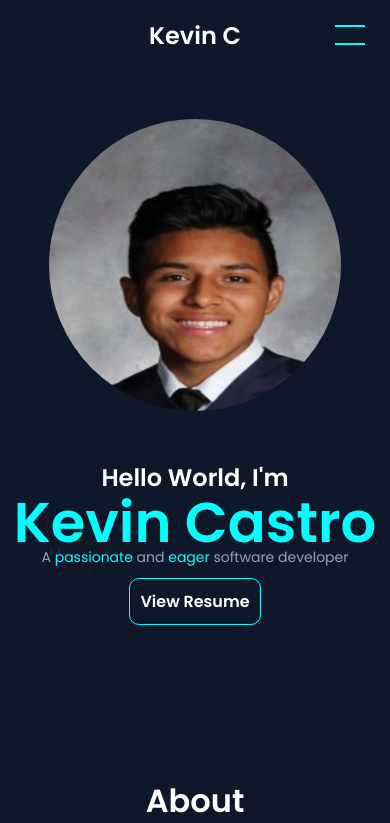
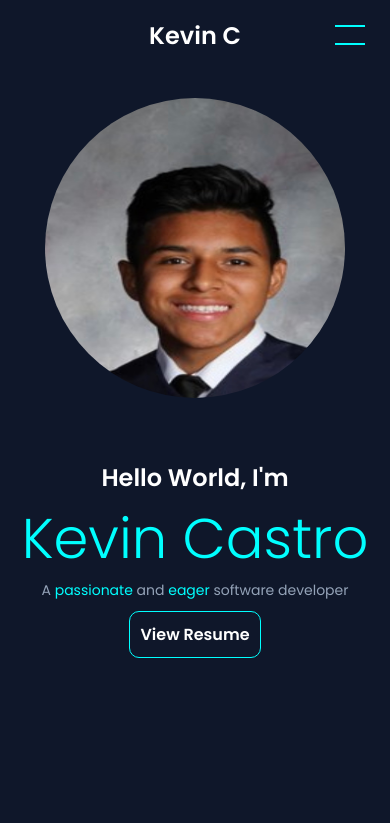
Before and after one commit to kevincas01/portfolio, a React (Create React App) app: page / in a window 390 px wide. Shown: the top 823 px of the page. Built offline with nearby package versions, Linux system fonts and the light colour scheme; the HTML template or start-up script is replaced by a standard one.

Commit message:
Profile name animation

```diff
--- a/src/Components/Profile.js
+++ b/src/Components/Profile.js
@@ -1,4 +1,4 @@
-import React from "react";
+import React, { useEffect } from "react";
 import "../Styles/profile.css";
 const Profile = () => {
   const [headerTitle, setHeaderTitle] = React.useState("");
@@ -34,6 +34,47 @@ const Profile = () => {
     };
   }, [title, name]);
 
+  useEffect(() => {
+    if (headerName != name) return;
+    const spans = document.querySelectorAll(".hover-text span");
+    spans.forEach((span) => {
+      span.addEventListener("mouseenter", function () {
+        this.style.fontWeight = "700";
+        this.style.color = "rgb(255, 255, 255)";
+
+        const leftNeighbor = this.previousElementSibling;
+        const rightNeighbor = this.nextElementSibling;
+
+        if (leftNeighbor) {
+          leftNeighbor.style.fontWeight = "500";
+          leftNeighbor.style.color = "rgb(191,255,255)";
+        }
+        if (rightNeighbor) {
+          rightNeighbor.style.fontWeight = "500";
+          rightNeighbor.style.color = "rgb(191,255,255)";
+        }
+      });
+
+      span.addEventListener("mouseleave", function () {
+        this.style.fontWeight = "300";
+        this.style.color = "cyan";
+
+        const leftNeighbor = this.previousElementSibling;
+        const rightNeighbor = this.nextElementSibling;
+
+        if (leftNeighbor) {
+          leftNeighbor.style.fontWeight = "300";
+          leftNeighbor.style.color = "cyan";
+        }
+
+        if (rightNeighbor) {
+          rightNeighbor.style.fontWeight = "300";
+          rightNeighbor.style.color = "cyan";
+        }
+      });
+    });
+  }, [headerName]);
+
   return (
     <>
       <div className="profile">
@@ -46,7 +87,18 @@ const Profile = () => {
         </div>
         <div className="profile-content">
           <h3 className="profile-greeting">{headerTitle} </h3>
-          <h1 className="profile-name">{headerName}</h1>
+          <h1 className="profile-name hover-text">
+            {headerName.split("").map((child, idx) => (
+              <span
+                style={{
+                  transition: "0.35s font-weight, 0.35s color",
+                }}
+                key={idx}
+              >
+                {child}
+              </span>
+            ))}
+          </h1>
           {showHeader && (
             <div className="hidden-content">
               <p>
@@ -63,25 +115,11 @@ const Profile = () => {
                 >
                   View Resume
                 </button>
-
               </div>
             </div>
           )}
         </div>
       </div>
-      {/* <div
-        className="view-more"
-        onClick={() =>
-          aboutRef.current.scrollIntoView({
-            behavior: "smooth",
-            block: "start",
-            blockOffset: 70,
-            inline: "nearest",
-          })
-        }
-      >
-        View More
-      </div> */}
     </>
   );
 };
--- a/src/Styles/profile.css
+++ b/src/Styles/profile.css
@@ -1,4 +1,4 @@
-.profile{
+.profile {
   display: flex;
   height: calc(100vh - var(--navbar-height) - var(--view-more-height));
 
@@ -7,52 +7,50 @@
   text-align: center;
 }
 
-  .profile-content{
-
+.profile-content {
   display: flex;
   flex-direction: column;
   margin: 0;
-    width:50%;
-    height:500px;
+  width: 50%;
+  height: 500px;
   position: relative;
 }
 
- h1.profile-name::after{
-  all:unset
+h1.profile-name::after {
+  all: unset;
 }
 
 .profile-headshot {
   display: flex;
 }
 
-.profile-greeting{
+.profile-greeting {
   z-index: 5;
   position: absolute;
-    top:25%;
+  top: 25%;
   left: 50%;
   width: 500px;
   transform: translateX(-50%);
   font-size: 1.5rem;
-
 }
-.profile-name{
+.profile-name {
   color: cyan;
   z-index: 5;
   position: absolute;
 
   padding: 0;
-    top:30%;
+  top: 30%;
   left: 50%;
   width: 500px;
   transform: translateX(-50%);
 
-    font-size: 3.5rem;
-    font-weight: bold;
+  font-size: 4.5rem;
+  font-weight: 300;
 }
-  .hidden-content{
+.hidden-content {
   z-index: 5;
   position: absolute;
-    top:45%;
+  top: 50%;
   left: 50%;
   width: 75%;
   transform: translateX(-50%);
@@ -69,208 +67,78 @@
   }
 }
 
-
-#photo{
+#photo {
   border-radius: 50%;
-    height:30vw;
-    width:30vw;
+  height: 30vw;
+  width: 30vw;
   max-width: 400px;
   max-height: 400px;
   min-width: 200px;
   min-height: 200px;
 }
 
-  .profile-buttons{
+.profile-buttons {
   display: flex;
   justify-content: center;
-    gap:10px;
-    margin-top:10px;
-
+  gap: 10px;
+  margin-top: 10px;
 }
-  .profile-button{
-    padding:10px;
+.profile-button {
+  padding: 10px;
   font-weight: bold;
 }
 
-  .view-more{
+.view-more {
   height: var(--view-more-height);
   color: rgb(93, 93, 93);
   font-size: 25px;
 }
 
-
-
-
-  @media screen  and (max-width:830px){
-    .profile{
+@media screen and (max-width: 830px) {
+  .profile {
     flex-direction: column;
 
     justify-content: space-around;
     align-items: center;
     padding: 0;
-      margin:0;
+    margin: 0;
   }
 
-    .profile-headshot{
+  .profile-headshot {
     height: 40%;
     display: flex;
     justify-content: center;
     align-items: center;
   }
-    .profile-headshot #photo{
-      height:40vw;
-      width:40vw;
+  .profile-headshot #photo {
+    min-height: 300px;
+    min-width: 300px;
+    height: 40vw;
+    width: 40vw;
   }
 
-    .profile-greeting{
-        top:0%;
+  .profile-greeting {
+    top: 0%;
     width: 100%;
   }
-    .profile-name{
-        top:10%;
+  .profile-name {
+    top: 15%;
     width: 100%;
     line-height: 1.2;
+
+    font-size: 3.5rem;
   }
-    .hidden-content{
-        top:30%;
+  .hidden-content {
+    top: 40%;
     width: 100%;
   }
 
-    .profile-content{
-
+  .profile-content {
     display: flex;
 
     flex-direction: column;
     justify-content: center;
     width: 100%;
     height: 300px;
-
-    }
-
-}
-@media screen  and (min-height:1024px) and (min-width:768px){
-
-
-    .profile{
-        flex-direction: column;
-
-        justify-content: space-around;
-        align-items: center;
-        padding: 0;
-        margin:0;
-      }
-
-      .profile-headshot{
-        height: 40%;
-        display: flex;
-        justify-content: center;
-        align-items: center;
-    }
-    .profile-content{
-        width: 100%;
-        height: 50%;
-    }
-    .profile-greeting{
-        top:0%;
-        font-size: 4em;
-    }
-    .profile-name{
-        top:15%;
-        font-size: 8em;
-        line-height: .95;
-        width:60%;
-    }
-    .hidden-content{
-        top:65%;
-    }
-    .hidden-content p{
-        font-size: 2em;
-    }
-
-
-      .profile-button  {
-        font-size: 2em;
-        border: 3px cyan solid;
-
-      }
-
-
-}
-
-@media screen  and (min-height:1180px) and (min-width:768px){
-
-    .profile-name{
-        top:15%;
-
-    }
-    .hidden-content{
-        top:60%;
-    }
-
-
-}
-
-@media screen and (min-height:1366px) and (min-width:768px){
-
-    .profile-headshot #photo{
-        width: 400px;
-        height: 400px;
-
-    }
-    .profile-name{
-        top:15%;
-        width:45%;
-    }
-    .hidden-content{
-        top:55%;
-    }
-
-
-}
-
-@media screen  and  (max-height: 740px) and (max-width: 360px) {
-
-    .profile-name{
-        font-size: 3.3rem;
-
   }
 }
-
-@media screen  and  (max-height: 932px) and (max-width: 430px) {
-
-    .profile-headshot{
-        height: 400px;
-        width: 100%;
-
-    }
-    .profile-headshot #photo{
-        height:75vw;
-        width:75vw;
-    }
-
-    .hidden-content{
-        top:30%;
-        width: 100%;
-    }
-
-    .profile{
-        height: calc(95vh - var(--navbar-height) - var(--view-more-height));
-
-    }
-}
-
-
-
-@media screen  and (max-height:667px)  and (max-width: 430px) {
-
-    .profile-headshot{
-        height: 45vh;
-        width: 100%;
-    }
-
-    .hidden-content{
-        top:30%;
-        width: 100%;
-    }
-
-}
```
Lines whose indentation alone changed are shown as unchanged.
